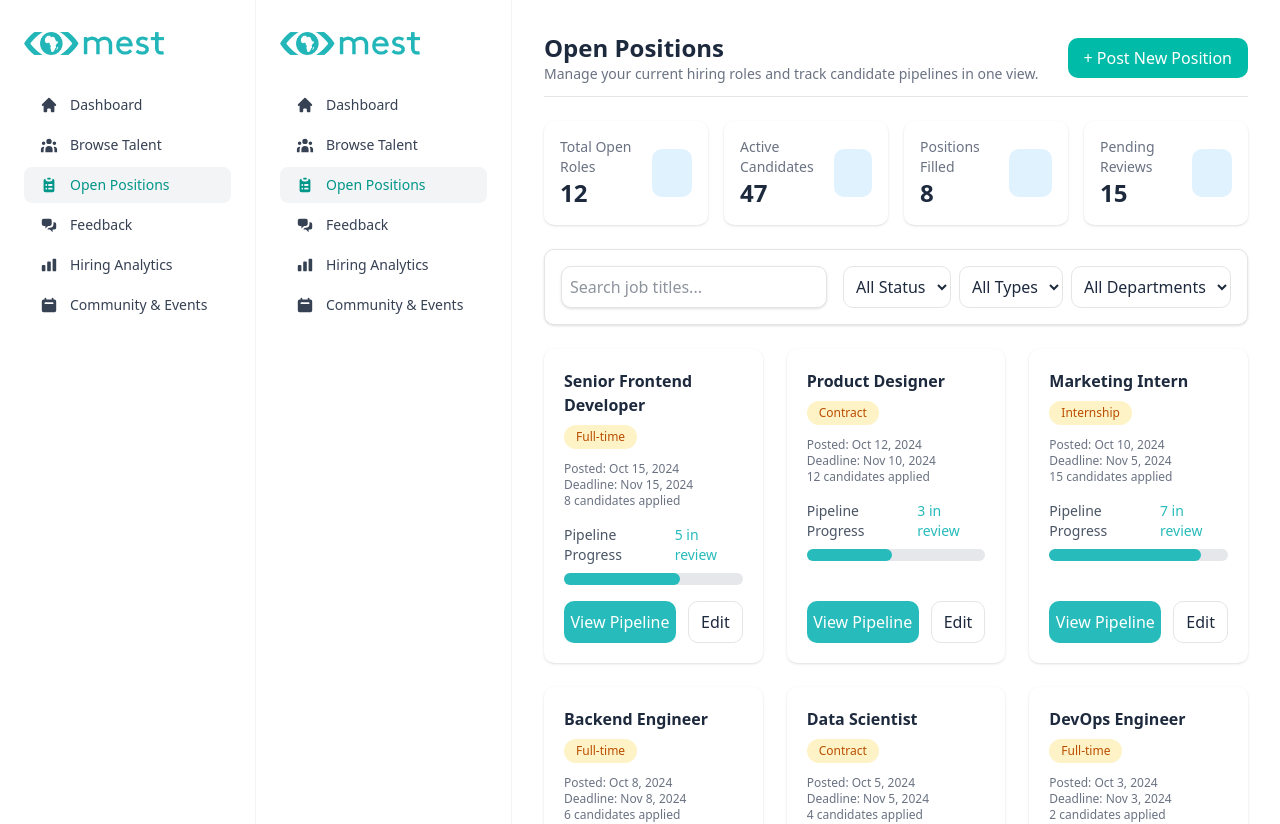
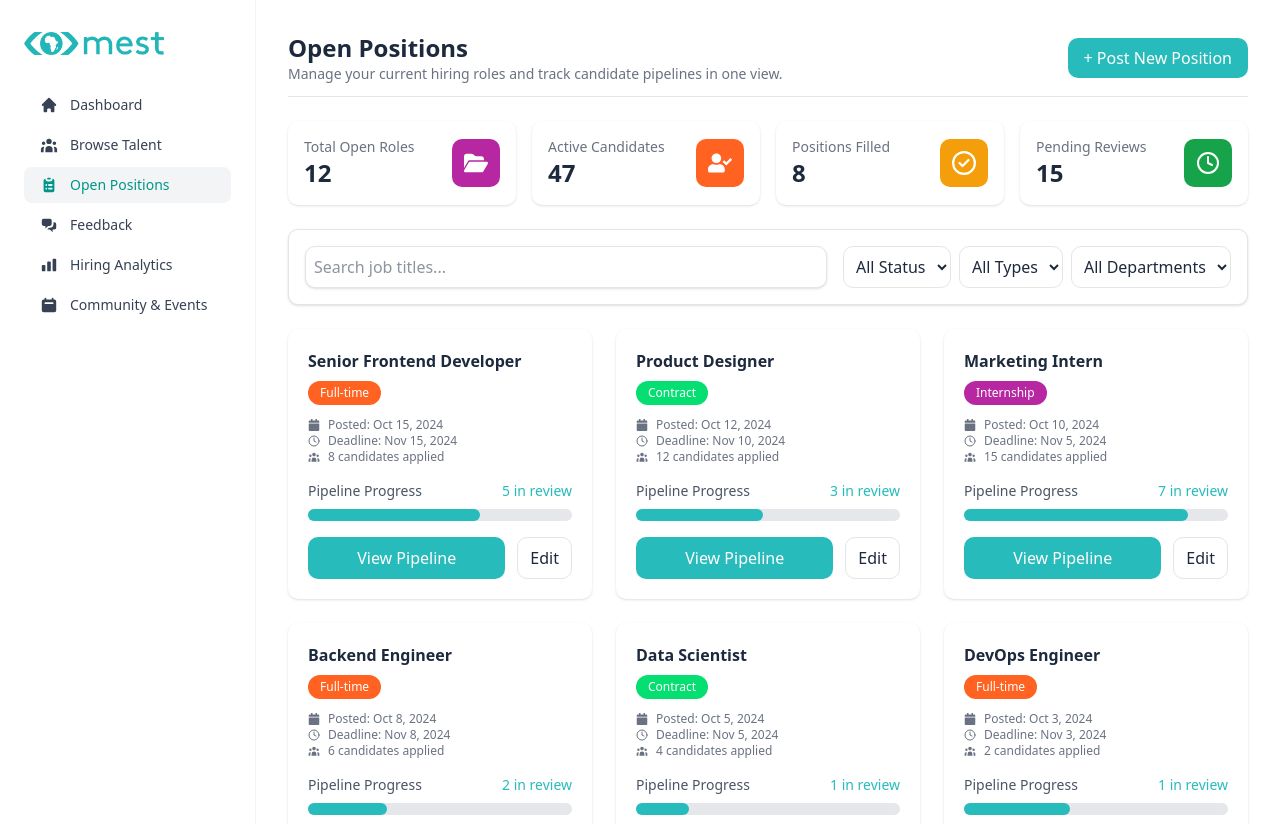
Before and after one commit to MEST-Africa-Tech-Support-Team/MEST-Talent-Connect-Frontend, a React (Vite) app: page /open-positions in a window 1280 px wide. Shown: the top 824 px of the page. Built offline with nearby package versions, Linux system fonts and the light colour scheme.

Commit message:
Adding icons and colours on the open position page

```diff
--- a/src/components/PositionCard.jsx
+++ b/src/components/PositionCard.jsx
@@ -1,4 +1,6 @@
-
+import { HiUserGroup } from "react-icons/hi";
+import { FiClock } from "react-icons/fi";
+import { FaCalendar } from "react-icons/fa";
 
 export default function PositionCard({ p }) {
   return (
@@ -8,12 +10,20 @@ export default function PositionCard({ p }) {
           <div className="">
             <div>
               <h3 className="font-semibold">{p.title}</h3>
-            <span className="inline-block mt-2 text-xs px-3 py-1 rounded-full bg-amber-100 text-amber-700">{p.type}</span>
+
+              <span className={`inline-block mt-2 text-xs px-3 py-1 rounded-full text-white
+            ${p.type === "Full-time" ? "bg-[#FF6221]" :
+                  p.type === "Contract" ? "bg-green-400" :
+                    "bg-[#B627A1]"}`}
+              >
+                {p.type}
+              </span>
             </div>
+
             <div className="mt-3 text-xs text-gray-500">
-            <div>Posted: {p.posted}</div>
-            <div>Deadline: {p.deadline}</div>
-            <div>{p.applicants} candidates applied</div>
+              <div className="flex items-center gap-2"><span><FaCalendar /></span>Posted: {p.posted}</div>
+              <div className="flex items-center gap-2"><span><FiClock /></span>Deadline: {p.deadline}</div>
+              <div className="flex items-center gap-2"><span><HiUserGroup /></span>{p.applicants} candidates applied</div>
             </div>
           </div>
 
--- a/src/pages/OpenPositions.jsx
+++ b/src/pages/OpenPositions.jsx
@@ -1,6 +1,8 @@
 import React from "react";
-import Sidebar from "../components/Sidebar";
 import PositionCard from "../components/PositionCard";
+import { FiClock } from "react-icons/fi";
+import { FaFolderOpen, FaRegCircleCheck } from "react-icons/fa6";
+import { FaUserCheck } from "react-icons/fa";
 
 // Mock data for positions
 const positions = [
@@ -66,15 +68,15 @@ const positions = [
   },
 ];
 
-function TopSummaryCard({ title, value, icon }) {
+function TopSummaryCard({ title, value, Icon, bgClass = "bg-sky-100", iconClass = "text-[#FFFFFF]" }) {
   return (
     <div className="bg-white rounded-lg shadow-sm p-4 flex items-center justify-between">
       <div>
         <div className="text-sm text-gray-500">{title}</div>
         <div className="text-2xl font-semibold">{value}</div>
       </div>
-      <div className="w-12 h-12 rounded-lg bg-sky-100 flex items-center justify-center">
-        {icon}
+      <div className={`w-12 h-12 rounded-lg flex items-center justify-center ${bgClass}`}>
+        <Icon className={`w-6 h-6 ${iconClass}`} />
       </div>
     </div>
   );
@@ -84,18 +86,18 @@ function SearchAndFilters() {
   return (
     <div className="flex flex-col md:flex-row md:items-center md:space-x-4 space-y-3 md:space-y-0 bg-white border rounded-lg p-4 shadow-sm">
       <input
-        className="flex-1 bg-white border rounded-lg p-2 shadow-sm"
+        className="flex-1 bg-white border rounded-lg p-2 shadow-sm w-full"
         placeholder="Search job titles..."
       />
 
-      <div className="flex gap-2">
-        <select className="border rounded-lg p-2 bg-white">
+      <div className="flex flex-wrap gap-2 w-full md:w-auto">
+        <select className="border rounded-lg p-2 bg-white flex-1 md:flex-none w-full md:w-auto">
           <option>All Status</option>
         </select>
-        <select className="border rounded-lg p-2 bg-white">
+        <select className="border rounded-lg p-2 bg-white flex-1 md:flex-none w-full md:w-auto">
           <option>All Types</option>
         </select>
-        <select className="border rounded-lg p-2 bg-white">
+        <select className="border rounded-lg p-2 bg-white flex-1 md:flex-none w-full md:w-auto">
           <option>All Departments</option>
         </select>
       </div>
@@ -105,10 +107,9 @@ function SearchAndFilters() {
 
 export default function OpenPositions() {
   return (
-    <div className="min-h-screen flex bg-white text-slate-800">
-      <Sidebar />
+    <div className="min-h-screen flex-1 flex flex-col bg-white text-slate-800">
 
-      <main className="flex-1 p-8">
+      <main className="p-8">
         <div className="flex items-center justify-between mb-3">
           <div>
             <h1 className="text-2xl font-semibold">Open Positions</h1>
@@ -117,7 +118,7 @@ export default function OpenPositions() {
             </p>
           </div>
 
-          <button className="bg-teal-500 text-white px-4 py-2 rounded-lg">
+          <button className="bg-[#28BBBB] text-white px-4 py-2 rounded-lg">
             + Post New Position
           </button>
         </div>
@@ -125,10 +126,10 @@ export default function OpenPositions() {
         <hr className="mb-6" />
 
         <section className="grid grid-cols-1 md:grid-cols-4 gap-4 mb-6">
-          <TopSummaryCard title="Total Open Roles" value={12} />
-          <TopSummaryCard title="Active Candidates" value={47} />
-          <TopSummaryCard title="Positions Filled" value={8} />
-          <TopSummaryCard title="Pending Reviews" value={15} />
+          <TopSummaryCard title="Total Open Roles" value={12} Icon={FaFolderOpen} bgClass="bg-[#B627A1]" />
+          <TopSummaryCard title="Active Candidates" value={47} Icon={FaUserCheck} bgClass="bg-[#FF6221]" />
+          <TopSummaryCard title="Positions Filled" value={8} Icon={FaRegCircleCheck} bgClass="bg-[#f59e0b]" />
+          <TopSummaryCard title="Pending Reviews" value={15} Icon={FiClock} bgClass="bg-[#16a34a]" />
         </section>
 
         <section className="mb-6">
```
Lines whose indentation alone changed are shown as unchanged.
